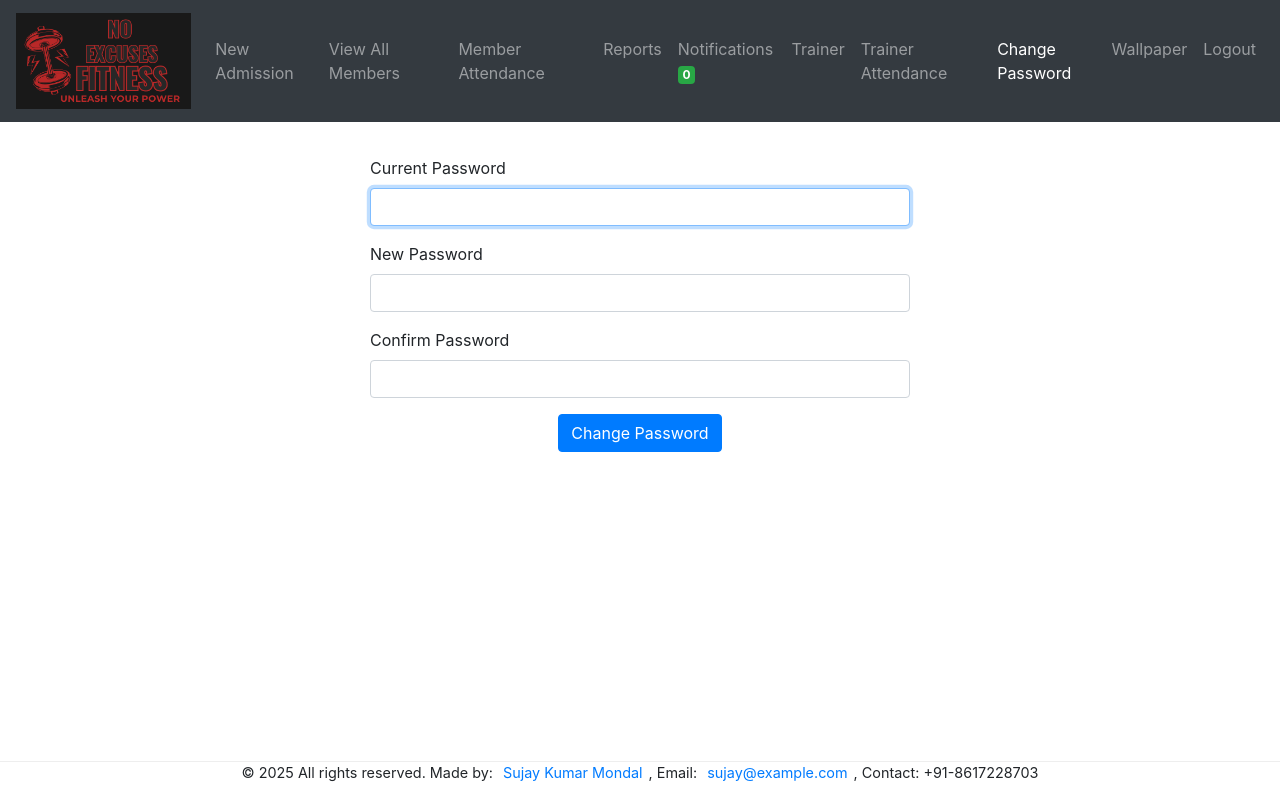
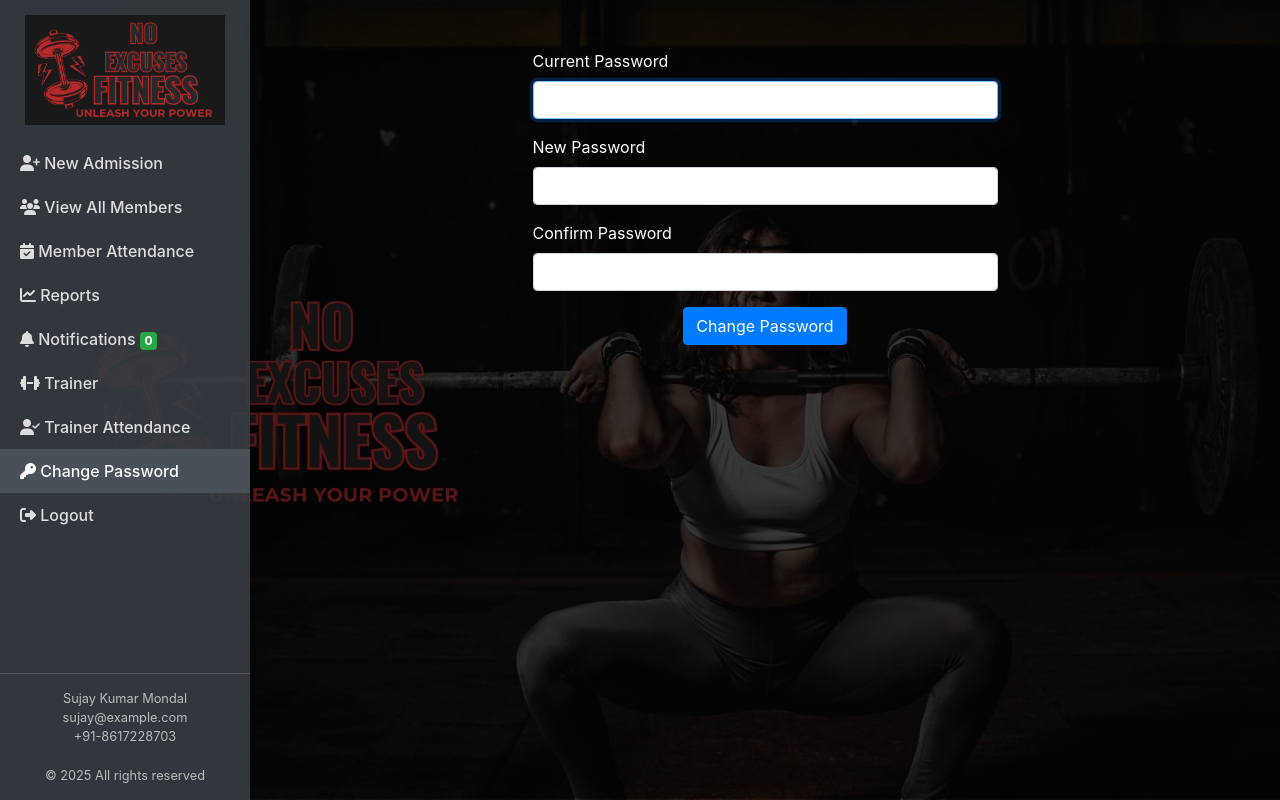
Before and after one commit to SujayKumarMondal/NoExcusesFitness, a Django app: page /change_password/ in a window 1280 px wide. Run offline with Django 3.2, Linux system fonts and the light colour scheme; the visitor is signed in with stand-in values (Sample User, id 1); some libraries are stand-ins or nearby versions.

Commit message:
Refactor code structure for improved readability and maintainability

```diff
--- a/Gymnasium/settings.py
+++ b/Gymnasium/settings.py
@@ -138,8 +138,8 @@ MEDIA_ROOT = os.path.join(BASE_DIR, 'media')
 
 MEDIA_URL = '/media/'
 
-WALLPAPER_FILES = os.path.normpath(MEDIA_ROOT+'/wallpaper')
-WALLPAPER_URL = os.path.normpath(MEDIA_URL+'/wallpaper/')
+# WALLPAPER_FILES = os.path.normpath(MEDIA_ROOT+'/wallpaper')
+# WALLPAPER_URL = os.path.normpath(MEDIA_URL+'/wallpaper/')
 
 PHOTOS_FILES = os.path.normpath(MEDIA_ROOT+'/photos')
 PHOTOS_URL = os.path.normpath(MEDIA_URL+'/photos/')
--- a/accounts/urls.py
+++ b/accounts/urls.py
@@ -23,6 +23,7 @@ from django.conf import settings
 
 urlpatterns = [
     path('', login_required(views.homepage_after_login), name="homepage_after_login"),
-    path('wallpaper/', login_required(views.set_wallpaper), name="set_wallpaper"),
+    # path('wallpaper/', login_required(views.set_wallpaper), name="set_wallpaper"),
     path('change_password/', login_required(views.change_password), name='change_password'),
-]+ static(settings.WALLPAPER_FILES, document_root=settings.WALLPAPER_URL)
+]
+# + static(settings.WALLPAPER_FILES, document_root=settings.WALLPAPER_URL)
--- a/accounts/views.py
+++ b/accounts/views.py
@@ -5,7 +5,7 @@ from django.contrib import messages
 from django.contrib.auth import update_session_auth_hash
 from django.contrib.auth.forms import PasswordChangeForm
 from django.core.files.storage import FileSystemStorage
-from .models import Wallpaper, WallpaperForm
+# from .models import Wallpaper, WallpaperForm
 from django.conf import settings
 from notifications.config import get_notification_count, run_notifier
 
@@ -14,11 +14,13 @@ def homepage(request):
 
 def homepage_after_login(request):
     # run_notifier()
-    if not Wallpaper.objects.filter()[:1].exists():
-        return render(request, 'homepage_after_login.html')
-    else:
-        wallpaper = Wallpaper.objects.filter()[:1].get()
-        return render(request, 'homepage_after_login.html', {'wallpaper': wallpaper, 'subs_end_today_count': get_notification_count()})
+    # if not Wallpaper.objects.filter()[:1].exists():
+    #     return render(request, 'homepage_after_login.html')
+    # else:
+    #     wallpaper = Wallpaper.objects.filter()[:1].get()
+    #     return render(request, 'homepage_after_login.html', {'wallpaper': wallpaper, 'subs_end_today_count': get_notification_count()})
+    return render(request, 'homepage_after_login.html')
+
 
 def set_wallpaper(request):
     if request.method == 'POST':
--- a/templates/base.html
+++ b/templates/base.html
@@ -2,118 +2,185 @@
 {% load static %}
 <html lang="en">
 <head>
-    <!-- Required meta tags -->
   <meta charset="utf-8">
   <meta name="viewport" content="width=device-width, initial-scale=1, shrink-to-fit=no">
 
   <!-- Bootstrap CSS -->
   <link rel="stylesheet" href="{% static 'css/bootstrap.min.css' %}">
+  <!-- Custom CSS -->
+  <link rel="stylesheet" href="{% static 'css/style.css' %}">
+  <link rel="icon" type="image/x-icon" href="{% static 'images/favicon_1.ico' %}">
+  <link rel="stylesheet" href="https://cdnjs.cloudflare.com/ajax/libs/font-awesome/6.4.0/css/all.min.css">
+  <title>{% block title %}{% endblock %}</title>
 
-    <!-- Custom -->
-    <link rel="stylesheet" href="{% static 'css/style.css' %}">
+  <style>
+    body {
+      display: flex;
+      min-height: 100vh;
+      overflow-x: hidden;
+      background: url("{% static 'images/NoExcuseFitnessBG.jpg' %}") no-repeat center center fixed;
+      background-size: cover;
+    }
 
-    <link rel="icon" type="image/x-icon" href="{% static 'images/favicon_1.ico' %}">
+    .sidebar {
+      width: 250px;
+      background-color: rgba(52, 58, 64, 0.95);
+      color: white;
+      flex-shrink: 0;
+      display: flex;
+      flex-direction: column;
+      padding-top: 15px;
+      position: fixed;
+      height: 100vh;
+      z-index: 1000;
+    }
 
-    <title>{% block title %}{% endblock %}</title>
-    <style type="text/css">
-      .req{
+    .sidebar .logo {
+      padding: 0 1rem;
+      margin-bottom: 1rem;
+      text-align: center;
+    }
+
+    .sidebar .nav-link {
+      color: #ddd;
+      padding: 10px 20px;
+      display: block;
+      font-weight: 500;
+    }
+
+    .sidebar .nav-link:hover,
+    .sidebar .nav-item.active .nav-link {
+      background-color: #495057;
+      color: white;
+    }
+
+    .main-content {
+      margin-left: 250px;
+      padding: 20px;
+      width: calc(100% - 250px);
+      background: rgba(0, 0, 0, 0.5);
+      color: white;
+      min-height: 100vh;
+    }
+
+    .sidebar-footer {
+      margin-top: auto;
+      padding: 15px 10px;
+      font-size: 0.8rem;
+      text-align: center;
+      color: #bbb;
+      border-top: 1px solid #555;
+    }
+
+    .sidebar-footer a {
+      color: #bbb;
+      text-decoration: none;
+    }
+
+    .sidebar-footer a:hover {
+      color: #fff;
+    }
+
+    .req {
       text-decoration: none;
       color: red;
     }
+
     .container {
-        margin-bottom: 80px; /* Adjust if your footer is taller */
+      margin-bottom: 80px;
     }
-      /* Footer styling: one line, centered, smaller font, spaced inline */
-        footer.text-center {
-          font-size: 0.85rem;
-          margin-top: 20px;
-          text-align: center;
-          white-space: nowrap;
-          /* Remove margin-left */
-          position: fixed;
-          left: 0;
-          bottom: 0;
+
+    @media (max-width: 768px) {
+      .sidebar {
+        position: relative;
         width: 100%;
-          background: #fff; /* Optional: match your page background */
-          z-index: 100;
-          border-top: 1px solid #eee;
+        height: auto;
       }
-        footer.text-center p {
-            margin: 0;
+
+      .main-content {
+        margin-left: 0;
+        width: 100%;
       }
-        footer.text-center a {
-            margin: 0 6px;
-            text-decoration: none;
     }
   </style>
 </head>
+
 <body>
-    <nav class="navbar navbar-expand-lg navbar-dark bg-dark">
-      <a class="navbar-brand" href="/"><img src="{% static 'images/p_logo.png' %}" class="img-fluid" style="width: 200px"></a>
-      <!-- Power<span style="color: red">Pack</span> Fitness Club -->
-      <button class="navbar-toggler" type="button" data-toggle="collapse" data-target="#navbarNav" aria-controls="navbarNav" aria-expanded="false" aria-label="Toggle navigation">
-        <span class="navbar-toggler-icon"></span>
-      </button>
+  <div class="sidebar">
+    <div class="logo">
+      <a href="/"><img src="{% static 'images/p_logo.png' %}" class="img-fluid" style="width: 200px;"></a>
+    </div>
     {% if request.user.username %}
-      <div class="collapse navbar-collapse" id="navbarNav">
-        <ul class="navbar-nav">
-          <li class="nav-item {% if request.resolver_match.url_name == 'members' %} active {% endif %}">
-            <a class="nav-link" href="{% url 'members'%}">New Admission<span class="sr-only">(current)</span></a>
+    <ul class="nav flex-column">
+      <li class="nav-item {% if request.resolver_match.url_name == 'members' %}active{% endif %}">
+        <a class="nav-link" href="{% url 'members' %}">
+          <i class="fas fa-user-plus me-2"></i> New Admission
+        </a>
       </li>
-          <li class="nav-item  {% if request.resolver_match.url_name == 'view_member' %} active {% endif %}">
-            <a class="nav-link" href="{% url 'view_member'%}">View All Members</a>
+      <li class="nav-item {% if request.resolver_match.url_name == 'view_member' %}active{% endif %}">
+        <a class="nav-link" href="{% url 'view_member' %}">
+          <i class="fas fa-users me-2"></i> View All Members
+        </a>
       </li>
-          <li class="nav-item {% if request.resolver_match.url_name == 'attendance' %} active {% endif %}">
-            <a class="nav-link" href="{% url 'attendance' %}">Member Attendance</a>
+      <li class="nav-item {% if request.resolver_match.url_name == 'attendance' %}active{% endif %}">
+        <a class="nav-link" href="{% url 'attendance' %}">
+          <i class="fas fa-calendar-check me-2"></i> Member Attendance
+        </a>
       </li>
-          <li class="nav-item {% if request.resolver_match.url_name == 'reports' %} active {% endif %}">
-            <a class="nav-link" href="{% url 'reports' %}">Reports</a>
+      <li class="nav-item {% if request.resolver_match.url_name == 'reports' %}active{% endif %}">
+        <a class="nav-link" href="{% url 'reports' %}">
+          <i class="fas fa-chart-line me-2"></i> Reports
+        </a>
       </li>
-          <li class="nav-item  {% if request.resolver_match.url_name == 'notifications' %} active {% endif %}">
-            <a class="nav-link" href="{% url 'notifications'%}">Notifications <span class="badge badge-success">{{ subs_end_today_count }}</span></a>
+      <li class="nav-item {% if request.resolver_match.url_name == 'notifications' %}active{% endif %}">
+        <a class="nav-link" href="{% url 'notifications' %}">
+          <i class="fas fa-bell me-2"></i> Notifications
+          <span class="badge badge-success">{{ subs_end_today_count }}</span>
+        </a>
       </li>
-          <li class="nav-item {% if request.resolver_match.url_name == 'trainer' %} active {% endif %}">
-            <a class="nav-link" href="{% url 'trainer' %}">Trainer</a>
+      <li class="nav-item {% if request.resolver_match.url_name == 'trainer' %}active{% endif %}">
+        <a class="nav-link" href="{% url 'trainer' %}">
+          <i class="fas fa-dumbbell me-2"></i> Trainer
+        </a>
       </li>
-          <li class="nav-item {% if request.resolver_match.url_name == 'trainer_attendance' %} active {% endif %}">
-            <a class="nav-link" href="{% url 'trainer_attendance' %}">Trainer Attendance</a>
+      <li class="nav-item {% if request.resolver_match.url_name == 'trainer_attendance' %}active{% endif %}">
+        <a class="nav-link" href="{% url 'trainer_attendance' %}">
+          <i class="fas fa-user-check me-2"></i> Trainer Attendance
+        </a>
+      </li>
+      <li class="nav-item {% if request.resolver_match.url_name == 'change_password' %}active{% endif %}">
+        <a class="nav-link" href="{% url 'change_password' %}">
+          <i class="fas fa-key me-2"></i> Change Password
+        </a>
+      </li>
+      <li class="nav-item">
+        <a class="nav-link" href="{% url 'logout' %}">
+          <i class="fas fa-sign-out-alt me-2"></i> Logout
+        </a>
       </li>
     </ul>
 
-        <ul class="navbar-nav ml-auto">
-          <li class="nav-item {% if request.resolver_match.url_name == 'change_password' %} active {% endif %}">
-              <a class="nav-link" href="{% url 'change_password'%}">Change Password</a>
-          </li>
-          <li class="nav-item  {% if request.resolver_match.url_name == 'set_wallpaper' %} active {% endif %}">
-              <a class="nav-link" href="{% url 'set_wallpaper'%}">Wallpaper<span class="sr-only">(current)</span></a>
-          </li>
-          <li class="nav-item">
-            <a class="nav-link" href="{% url 'logout'%}">Logout</a>
-          </li>
-        </ul>
+    <!-- Sidebar Footer -->
+    <div class="sidebar-footer">
+      <p class="mb-0">
+        <a href="https://www.linkedin.com/in/sujaykumarmondal" target="_blank">Sujay Kumar Mondal</a><br>
+        <a href="mailto:sujay@example.com">sujay@example.com</a><br>
+        +91-8617228703
+        <br/><br>
+        &copy; {% now "Y" %} All rights reserved <br>
+      </p>
+    </div>
     {% endif %}
+  </div>
 
-        <!-- <ul class="nav navbar-nav ml-auto">
-            <li class="nav-item">
-                <a class="nav-link" href="#">Login</a>
-            </li>
-        </ul> -->
+  <div class="main-content">
+    {% block without_container %}{% endblock %}
+    <div class="container">
+      {% block content %}{% endblock %}
     </div>
-    </nav>
+  </div>
 
-    {% block without_container %}
-
-    {% endblock %}
-
-    <div class="container">
-        {% block content %}
-
-        {% endblock %}
-    </div>
-    {% include 'footer.html' %}
-
-    <!-- Optional JavaScript -->
-    <!-- jQuery first, then Popper.js, then Bootstrap JS -->
+  <!-- Scripts -->
   <script src="{% static 'js/jquery.min.js' %}"></script>
   <script src="{% static 'js/popper.min.js' %}"></script>
   <script src="{% static 'js/bootstrap.min.js' %}"></script>
```
Also changed, not shown: accounts/models.py (+6 -6 lines), accounts/templates/homepage_after_login.html (+7 -5 lines), accounts/templates/set_wallpaper_del.html (renamed from accounts/templates/set_wallpaper.html), static/images/NoExcuseFitnessBG.jpg (added), static/images/NoExcusesFitness.jpg (renamed from media/wallpaper/NoExcusesFitness.jpg). Lines whose indentation alone changed are shown as unchanged.
